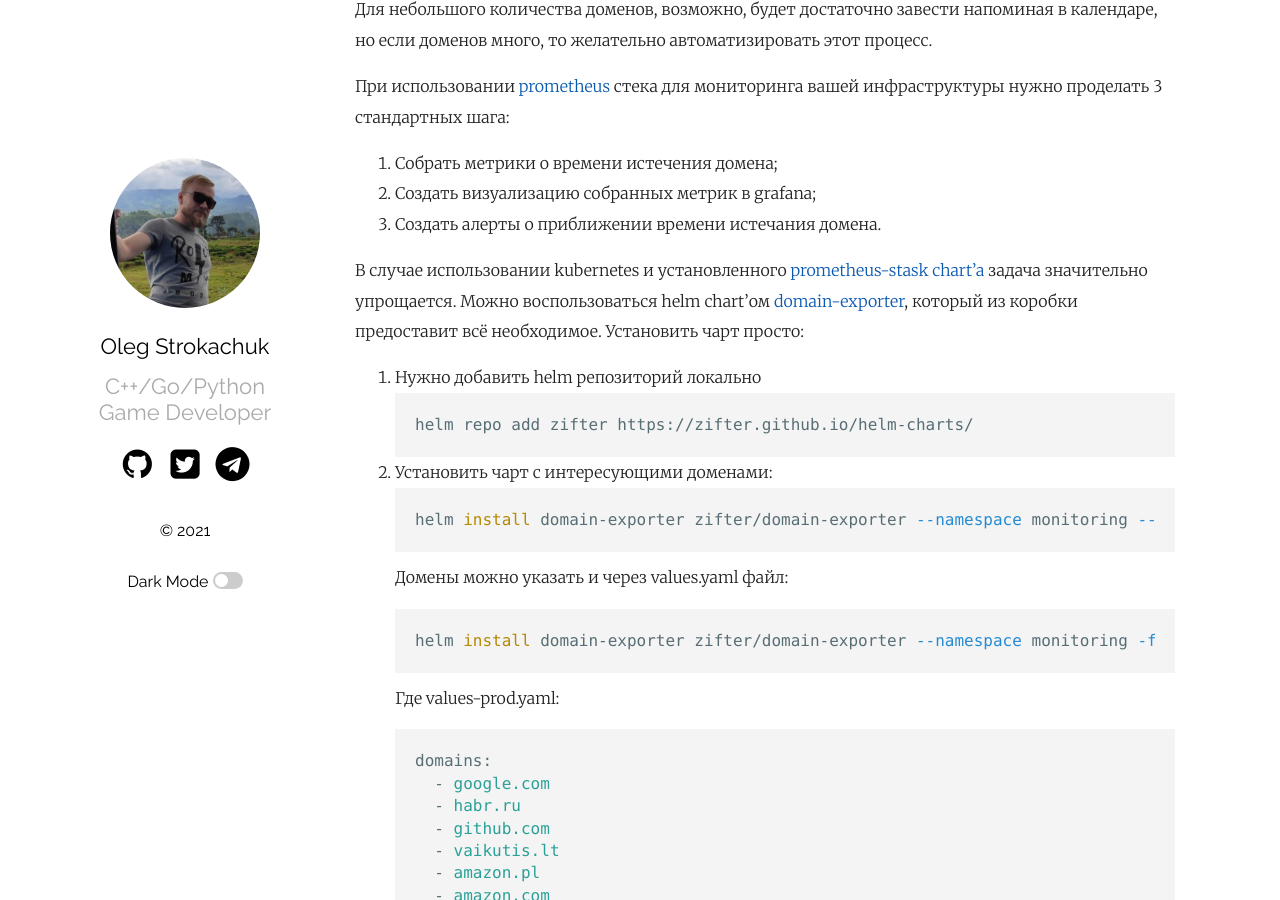
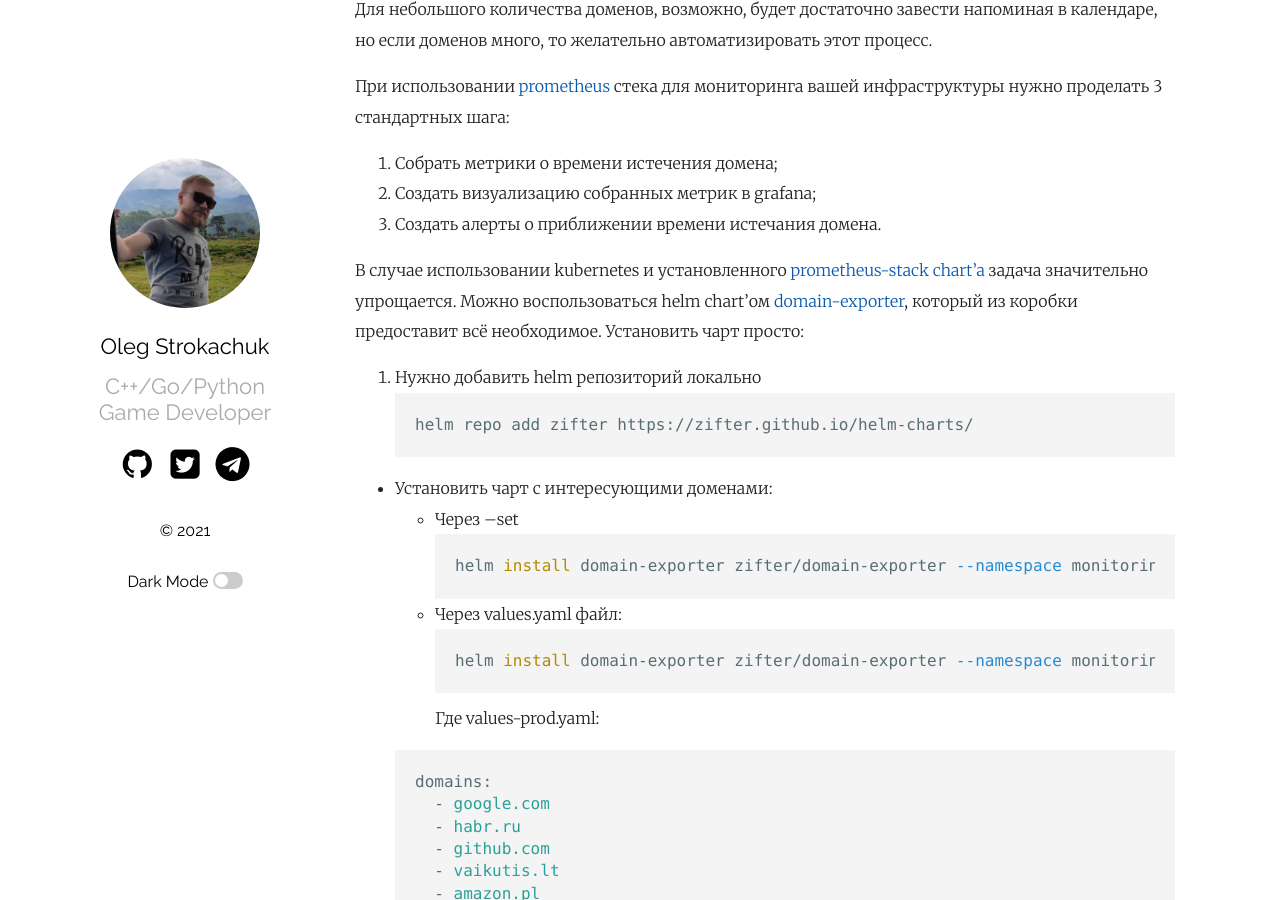
Before and after one commit to samarsault/plainwhite-jekyll, a Jekyll site: the page built from _posts/2021-09-12-domain-expiration-prometheus-exporter.md, in a window 1280 px wide and 900 px high, scrolled down 275 px. Built offline with Jekyll 4.4.1, drawn with Linux system fonts in a browser that asks for light colours; comment, search, counter and statistics services are not loaded.

Commit message:
Imporve domain expiration exporter post

````diff
--- a/_posts/2021-09-12-domain-expiration-prometheus-exporter.md
+++ b/_posts/2021-09-12-domain-expiration-prometheus-exporter.md
@@ -18,36 +18,38 @@
 2. Создать визуализацию собранных метрик в grafana;
 3. Создать алерты о приближении времени истечания домена.
 
-В случае использовании kubernetes и установленного [prometheus-stask chart'a](https://github.com/prometheus-community/helm-charts/tree/main/charts/kube-prometheus-stack) задача значительно упрощается. Можно воспользоваться helm chart'ом [domain-exporter](https://github.com/zifter/helm-charts/tree/main/charts/domain-exporter), который из коробки предоставит всё необходимое. Установить чарт просто:
+В случае использовании kubernetes и установленного [prometheus-stack chart'a](https://github.com/prometheus-community/helm-charts/tree/main/charts/kube-prometheus-stack) задача значительно упрощается. Можно воспользоваться helm chart'ом [domain-exporter](https://github.com/zifter/helm-charts/tree/main/charts/domain-exporter), который из коробки предоставит всё необходимое. Установить чарт просто:
 1. Нужно добавить helm репозиторий локально
 ```bash
 helm repo add zifter https://zifter.github.io/helm-charts/
 ```
 
-1. Установить чарт с интересующими доменами:
-```bash
-helm install domain-exporter zifter/domain-exporter --namespace monitoring --set "domains={aliexpress.ru,amazon.com,amazon.pl,censor.net,domain-is-not-found.net}"
-```
-Домены можно указать и через values.yaml файл:
-```bash
-helm install domain-exporter zifter/domain-exporter --namespace monitoring -f values-prod.yaml
-```
-Где values-prod.yaml:
-```yaml
-domains:
-  - google.com
-  - habr.ru
-  - github.com
-  - vaikutis.lt
-  - amazon.pl
-  - amazon.com
-  - amazon.de
-  - ok.ru
-  - flibusta.site
-  - domain-failed.com
-  - viva64.com
-  - ted.com
-```
+* Установить чарт с интересующими доменами:
+  - Через --set
+  ```bash
+  helm install domain-exporter zifter/domain-exporter --namespace monitoring --set "domains={aliexpress.ru,amazon.com,amazon.pl,censor.net,domain-is-not-found.net}"
+  ```
+  - Через values.yaml файл:
+  ```bash
+  helm install domain-exporter zifter/domain-exporter --namespace monitoring -f values-prod.yaml
+  ```
+    Где values-prod.yaml:
+
+  ```yaml
+  domains:
+    - google.com
+    - habr.ru
+    - github.com
+    - vaikutis.lt
+    - amazon.pl
+    - amazon.com
+    - amazon.de
+    - ok.ru
+    - flibusta.site
+    - domain-failed.com
+    - viva64.com
+    - ted.com
+  ```
 
 В результате получаете:
 * метрики:
````
